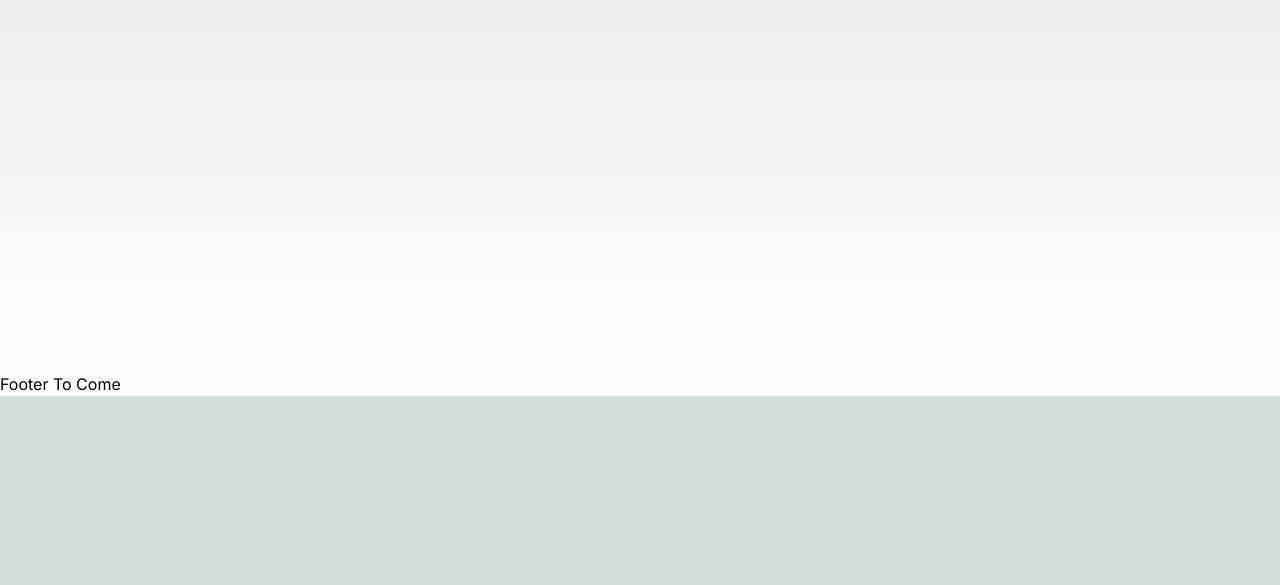
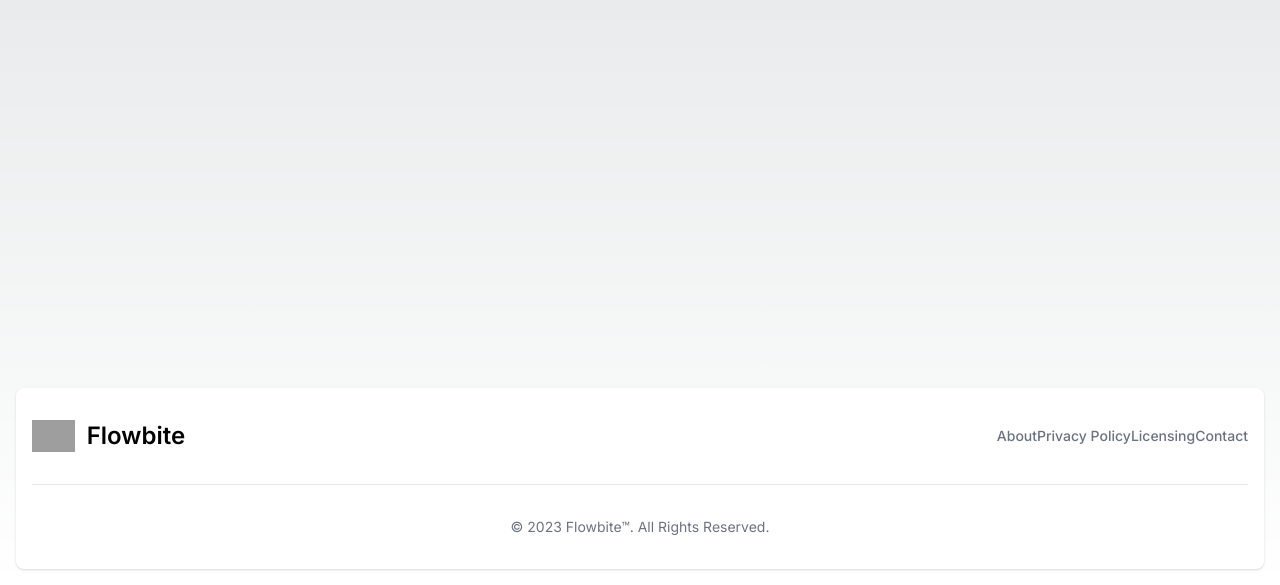
Before and after one commit to mdreesen/MW-IO, a Next.js app: page / in a window 1280 px wide. Shown: the part 492-1077 px from the top of the page. Before the commit the page ends 888 px from the top, so only its background shows below. Built offline with nearby package versions, Linux system fonts and the light colour scheme; no server answers; grey boxes are pictures that could not be loaded.

Commit message:
feature(adding footers and things)

```diff
--- a/app/page.tsx
+++ b/app/page.tsx
@@ -1,14 +1,13 @@
 import Image from "next/image";
 import { Suspense } from 'react';
-
-import InfoCustomer from "@/ui/forms/InfoCustomer";
 
 export default function Home() {
   return (
     <main className="flex min-h-screen flex-col items-center justify-between p-24">
 
       <div className="mb-32 grid text-center lg:mb-0 lg:w-full lg:max-w-5xl lg:grid-cols-4 lg:text-left">
-
+      <h1>Welcome to Midwife io</h1>
+      <h2>Log in to begin</h2>
 
       </div>
     </main>
--- /dev/null
+++ b/app/user/calendar/page.tsx
@@ -0,0 +1,10 @@
+import Calendly from "@/ui/Calendly";
+
+export default function Page() {
+  return (
+    <div>
+        <h1>Calendar is here!</h1>
+        <Calendly/>
+    </div>
+  );
+}
--- a/package.json
+++ b/package.json
@@ -17,6 +17,7 @@
     "mongoose": "^8.5.2",
     "next": "^14.2.6",
     "react": "^18",
+    "react-calendly": "^4.3.1",
     "react-dom": "^18"
   },
   "devDependencies": {
--- /dev/null
+++ b/ui/Calendly.tsx
@@ -0,0 +1,12 @@
+'use client'
+import React from "react";
+import { InlineWidget, PopupButton } from "react-calendly";
+
+export default function Calendly() {
+
+    return (
+        <div>
+      <InlineWidget url="https://calendly.com/your_scheduling_page" />
+      </div>
+    );
+}
--- a/ui/Footer.tsx
+++ b/ui/Footer.tsx
@@ -6,6 +6,31 @@
 export default function Footer() {
 
   return (
-    <div>Footer To Come</div>
+    <footer className="bg-white rounded-lg shadow dark:bg-gray-900 m-4">
+      <div className="w-full max-w-screen-xl mx-auto p-4 md:py-8">
+        <div className="sm:flex sm:items-center sm:justify-between">
+          <a href="https://flowbite.com/" className="flex items-center mb-4 sm:mb-0 space-x-3 rtl:space-x-reverse">
+            <img src="https://flowbite.com/docs/images/logo.svg" className="h-8" alt="Flowbite Logo" />
+            <span className="self-center text-2xl font-semibold whitespace-nowrap dark:text-white">Flowbite</span>
+          </a>
+          <ul className="flex flex-wrap items-center mb-6 text-sm font-medium text-gray-500 sm:mb-0 dark:text-gray-400">
+            <li>
+              <a href="#" className="hover:underline me-4 md:me-6">About</a>
+            </li>
+            <li>
+              <a href="#" className="hover:underline me-4 md:me-6">Privacy Policy</a>
+            </li>
+            <li>
+              <a href="#" className="hover:underline me-4 md:me-6">Licensing</a>
+            </li>
+            <li>
+              <a href="#" className="hover:underline">Contact</a>
+            </li>
+          </ul>
+        </div>
+        <hr className="my-6 border-gray-200 sm:mx-auto dark:border-gray-700 lg:my-8" />
+        <span className="block text-sm text-gray-500 sm:text-center dark:text-gray-400">© 2023 <a href="https://flowbite.com/" className="hover:underline">Flowbite™</a>. All Rights Reserved.</span>
+      </div>
+    </footer>
   );
 }
--- a/ui/Navigation.tsx
+++ b/ui/Navigation.tsx
@@ -3,10 +3,10 @@
 import { userServer } from '@/lib/user/user-server';
 
 const navigation = [
-    { name: 'Dashboard', href: '#', current: true },
-    { name: 'Midwives', href: '#', current: false },
-    { name: 'Documents', href: '#', current: false },
-    { name: 'Calendar', href: '#', current: false },
+    { name: 'Dashboard', href: '/user/dashboard', current: true },
+    { name: 'Midwives', href: '/user/midwives', current: false },
+    { name: 'Documents', href: '/user/documents', current: false },
+    { name: 'Calendar', href: '/user/calendar', current: false },
 ]
 
 function classNames(...classes: string[]) {
```
Also changed, not shown: 1 other file (tests, documents, lock files or other folders).
